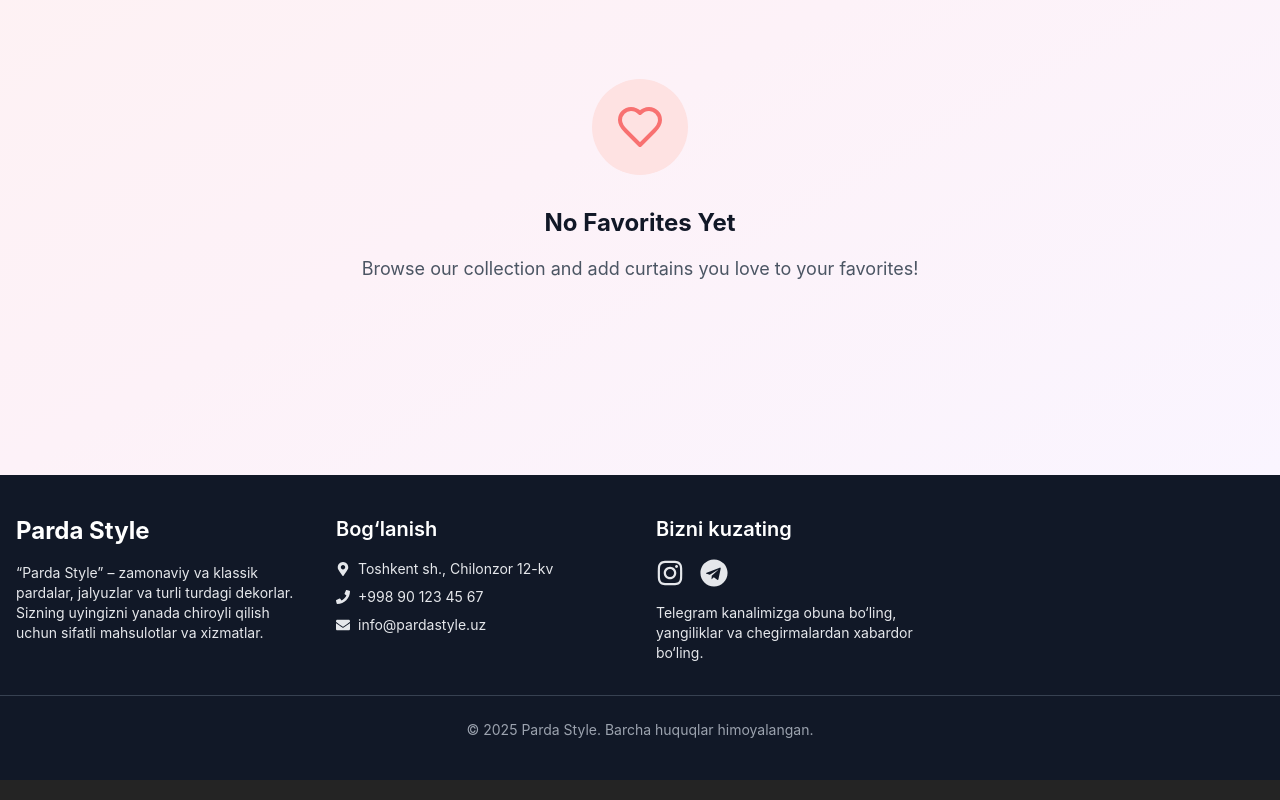
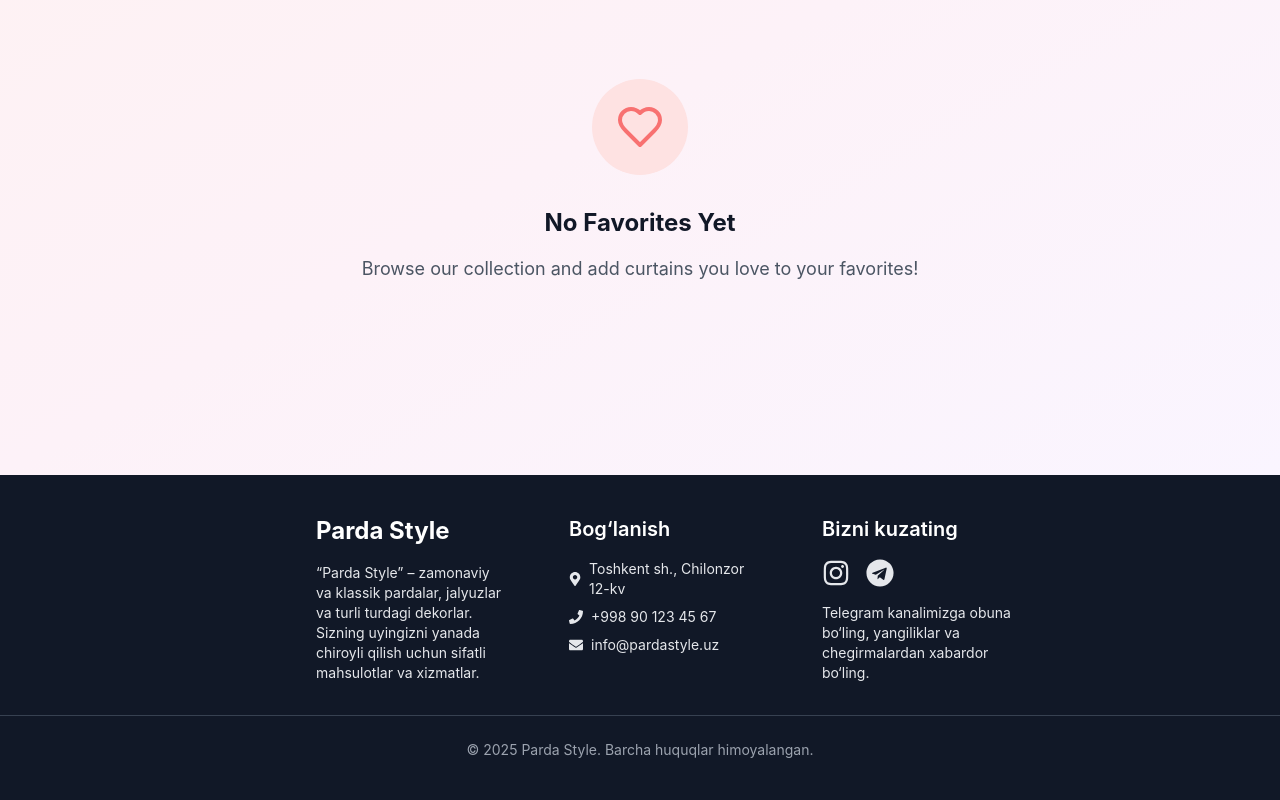
Before and after one commit to 701alisherjan/PORTFOLIO, a React (Vite) app: page / in a window 1280 px wide. Shown: the part 6296-7096 px from the top of the page. Built offline with nearby package versions, Linux system fonts and the light colour scheme.

Commit message:
footer section

```diff
--- a/src/components/Footer.tsx
+++ b/src/components/Footer.tsx
@@ -3,7 +3,7 @@ import { FaInstagram, FaTelegram, FaPhone, FaMapMarkerAlt, FaEnvelope } from "re
 export default function Footer() {
   return (
     <footer className="bg-gray-900 text-gray-200 py-10">
-      <div className="max-w-7xl mx-auto px-4 grid grid-cols-1 md:grid-cols-4 gap-8">
+      <div className="max-w-7xl  px-4 grid grid-cols-1 ml-[300px]  mx-auto md:grid-cols-4 gap-16">
         <div>
           <h2 className="text-2xl font-bold text-white mb-4">Parda Style</h2>
           <p className="text-sm">
```
